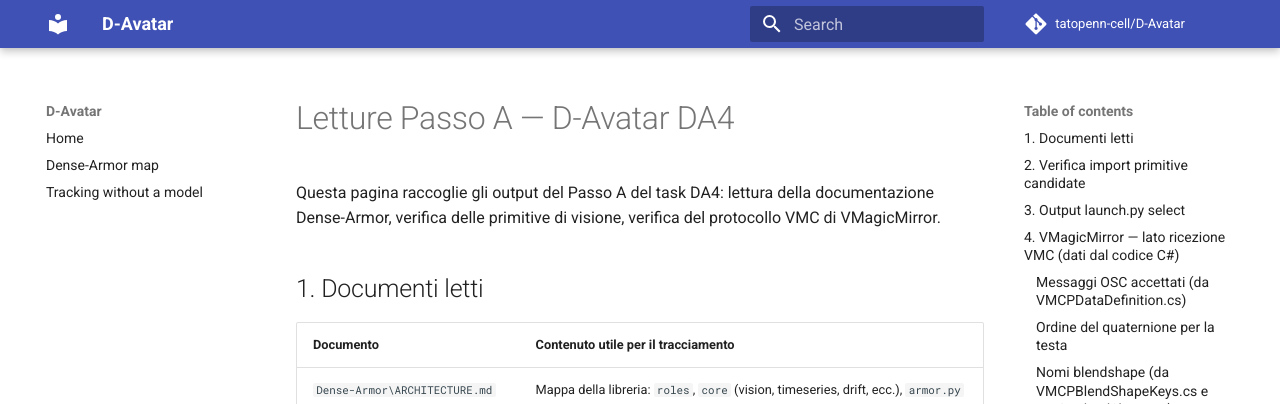
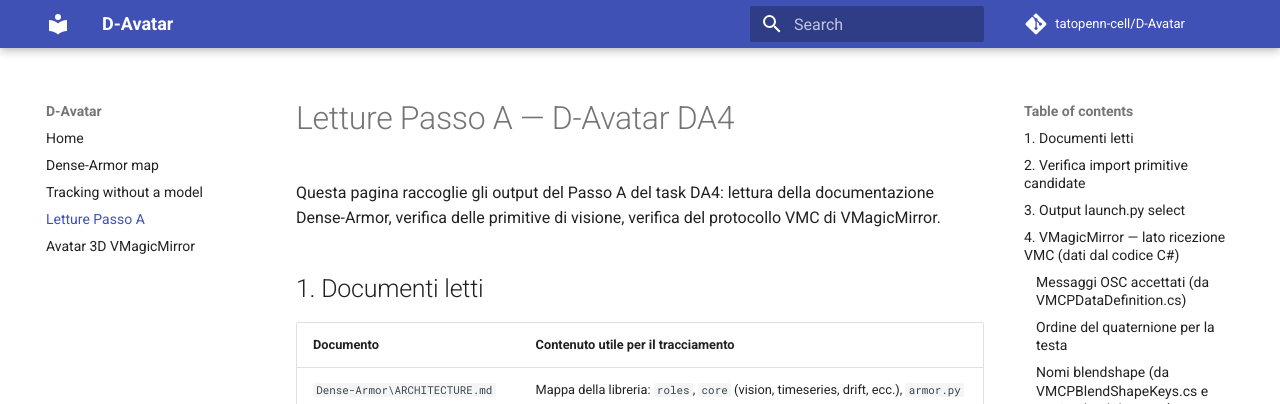
Before and after one commit to tatopenn-cell/D-Avatar, an MkDocs documentation site: the page built from docs/letture_passo_A.md, in a window 1280 px wide. Shown: the top 404 px of the page. Built offline with MkDocs 1.6.1 and Material for MkDocs 9.7.7, drawn with Linux system fonts in a browser that asks for light colours; comment, search, counter and statistics services are not loaded.

Commit message:
DA4: fix nav in mkdocs.yml, add site/ to .gitignore
- Add letture_passo_A.md and avatar_3d_vmagicmirror.md to mkdocs nav
- Add site/ to .gitignore
- mkdocs build --strict now passes clean

```diff
--- a/mkdocs.yml
+++ b/mkdocs.yml
@@ -10,6 +10,8 @@ nav:
   - Home: index.md
   - Dense-Armor map: dense_armor_map.md
   - Tracking without a model: tracking_without_a_model.md
+  - Letture Passo A: letture_passo_A.md
+  - Avatar 3D VMagicMirror: avatar_3d_vmagicmirror.md
 
 plugins:
   - search
```
Also changed, not shown: 1 other file.
